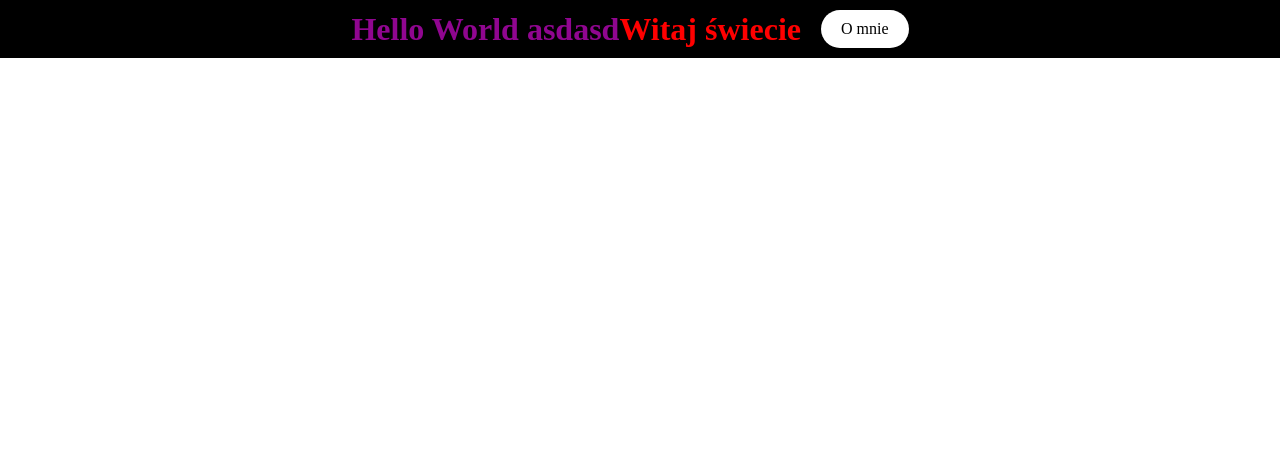
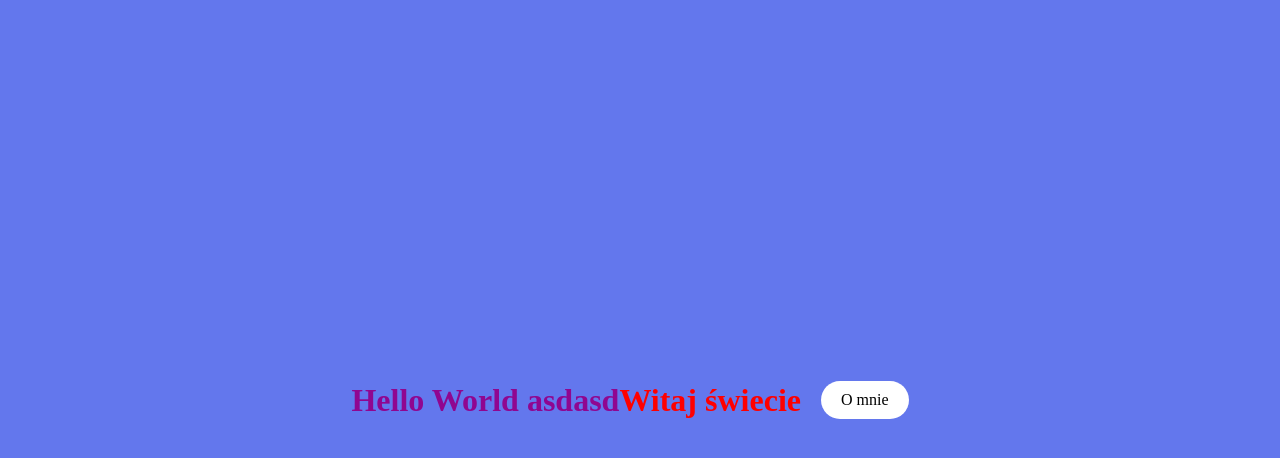
Before and after one commit to krzylesniewski/gatsbyJS-firstLook, a Gatsby site: page / in a window 1280 px wide. Built offline with nearby package versions, Linux system fonts and the light colour scheme; Gatsby itself is replaced by a stand-in of ours.

Commit message:
utils first use

```diff
--- a/src/components/Layout/MainWrapper/index.tsx
+++ b/src/components/Layout/MainWrapper/index.tsx
@@ -1,12 +1,14 @@
 import React from 'react';
 import styled from 'styled-components';
+import { variables } from '../../../utils/variables';
 
 const StyledWrapper = styled.div`
     display: flex;
     width: 100vw;
+    height: 100vh;
     justify-content: center;
     align-items: center;
-    background-color: #000;
+    background-color: ${variables.colorPrimary};
 `;
 
 const index = ({children}) => {
```
